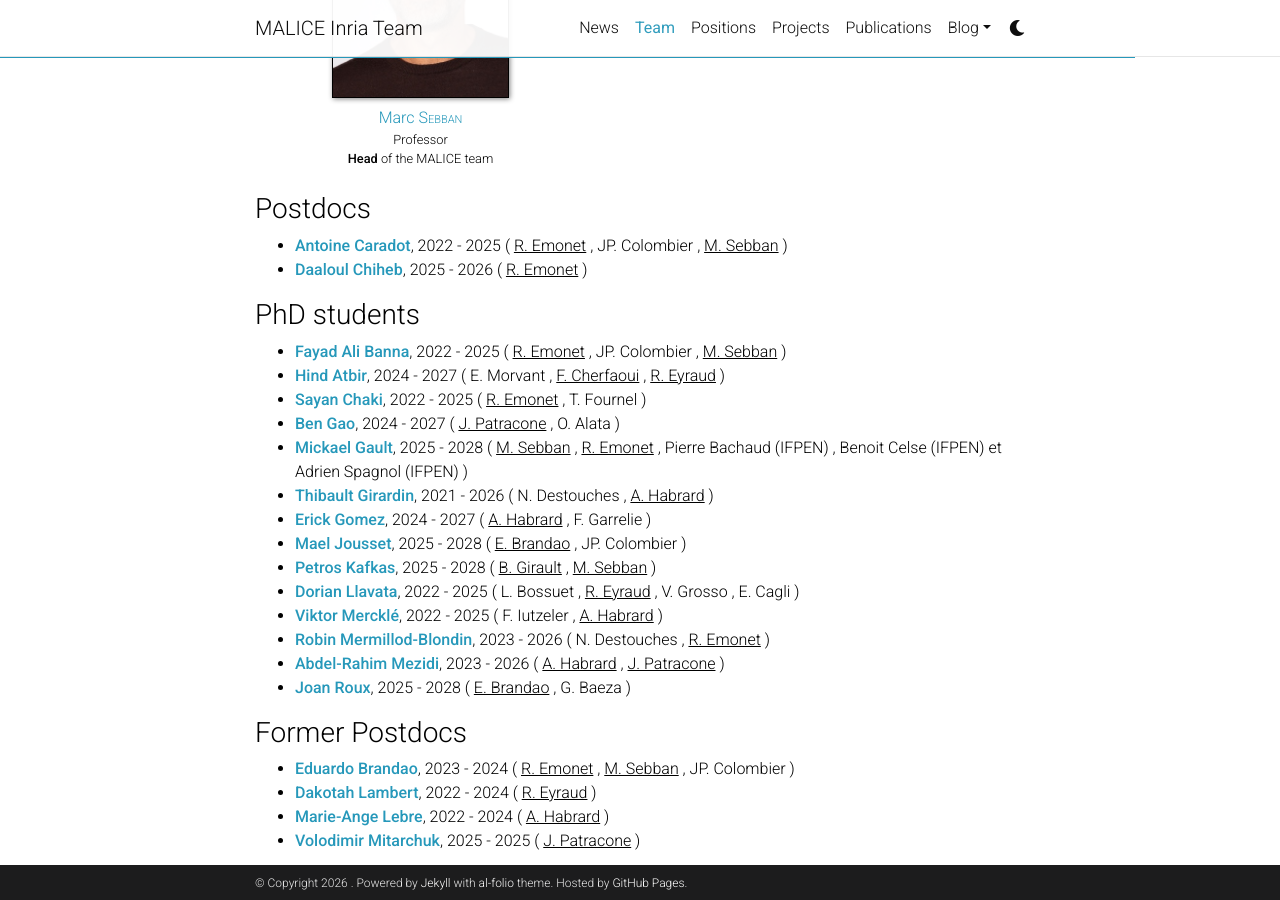
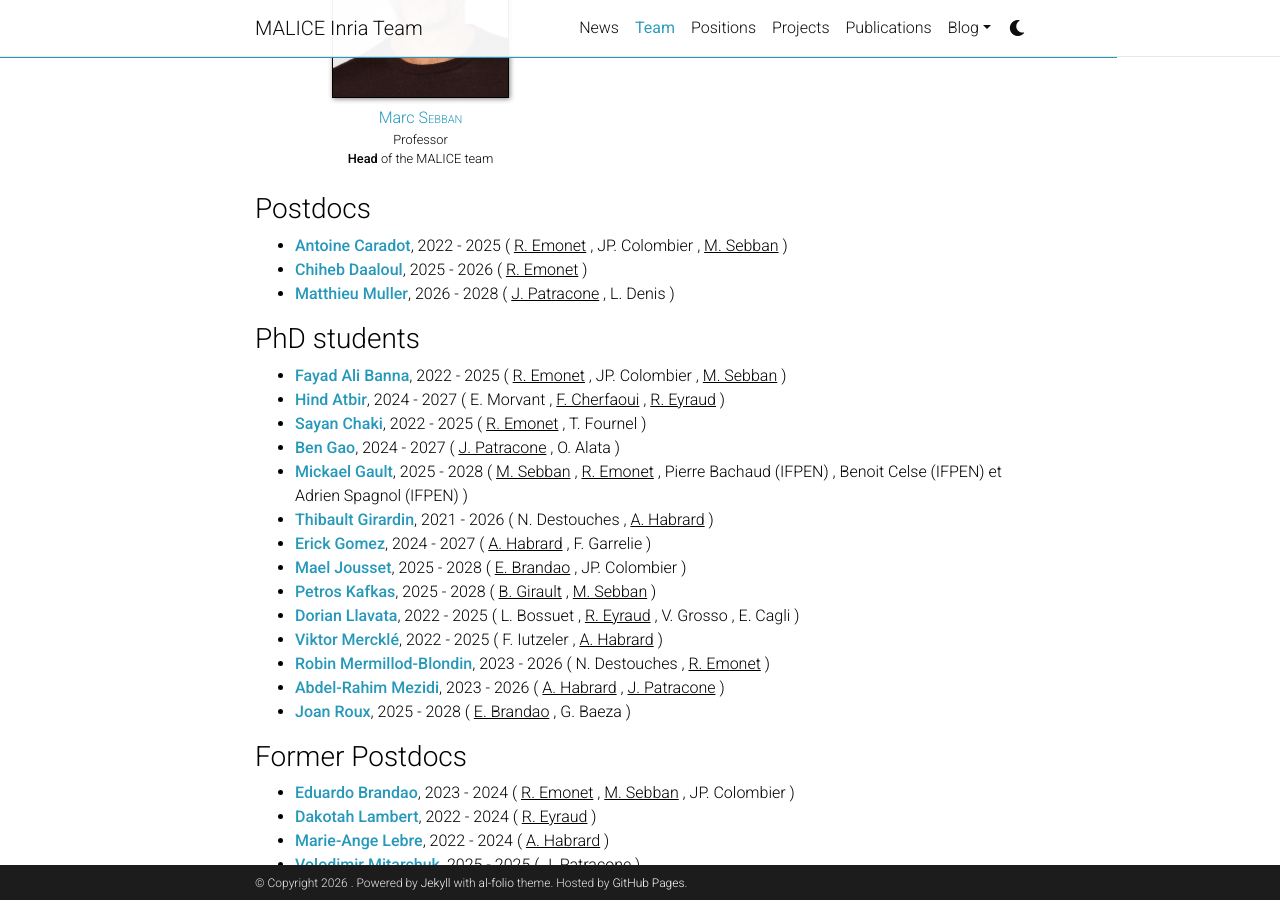
Before and after one commit to labhc-malice/labhc-malice.github.io, a Jekyll site: the page built from _pages/team.md, in a window 1280 px wide and 900 px high, scrolled down 1315 px. Built offline with Jekyll 4.4.1, drawn with Linux system fonts in a browser that asks for light colours; comment, search, counter and statistics services are not loaded; a style sheet for code colours, icons or effects is not loaded.

Commit message:
Update postdocs.yml

```diff
--- a/_data/postdocs.yml
+++ b/_data/postdocs.yml
@@ -6,10 +6,18 @@
   end_date: 2025
   team_thematic: True
 
-- firstname: Daaloul
-  lastname: Chiheb
+- firstname: Chiheb
+  lastname: Daaloul
   url:
   supervisor: [R. Emonet]
   starting_date: 2025
   end_date: 2026
   team_thematic: True
+
+- firstname: Matthieu
+  lastname: Muller
+  url:
+  supervisor: [J. Patracone, L. Denis]
+  starting_date: 2026
+  end_date: 2028
+  team_thematic: True
```
